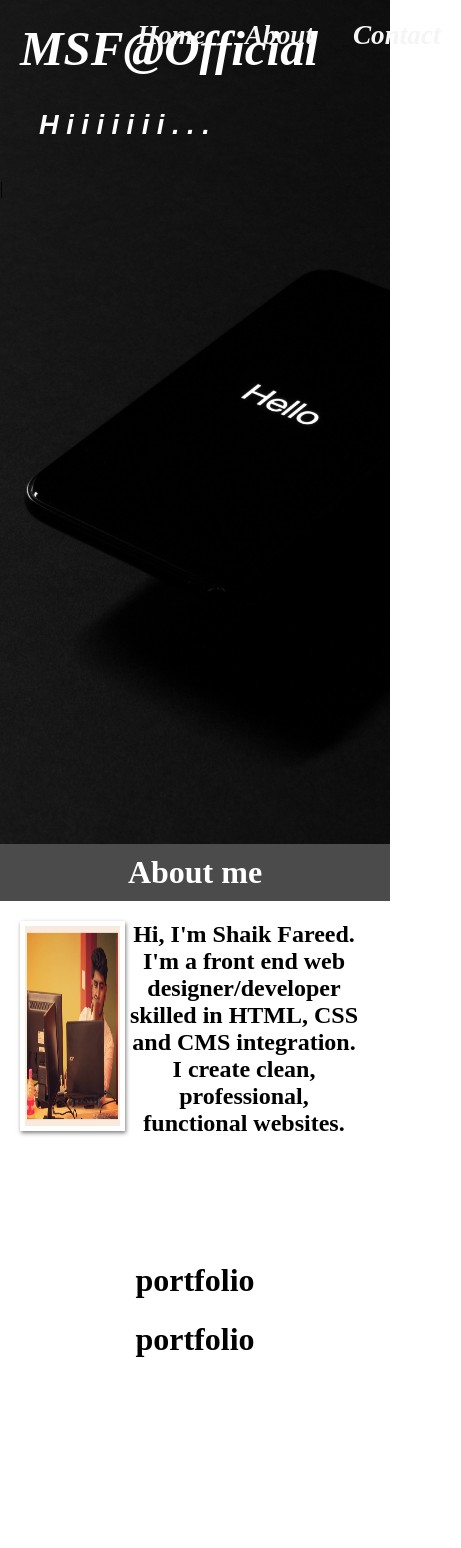
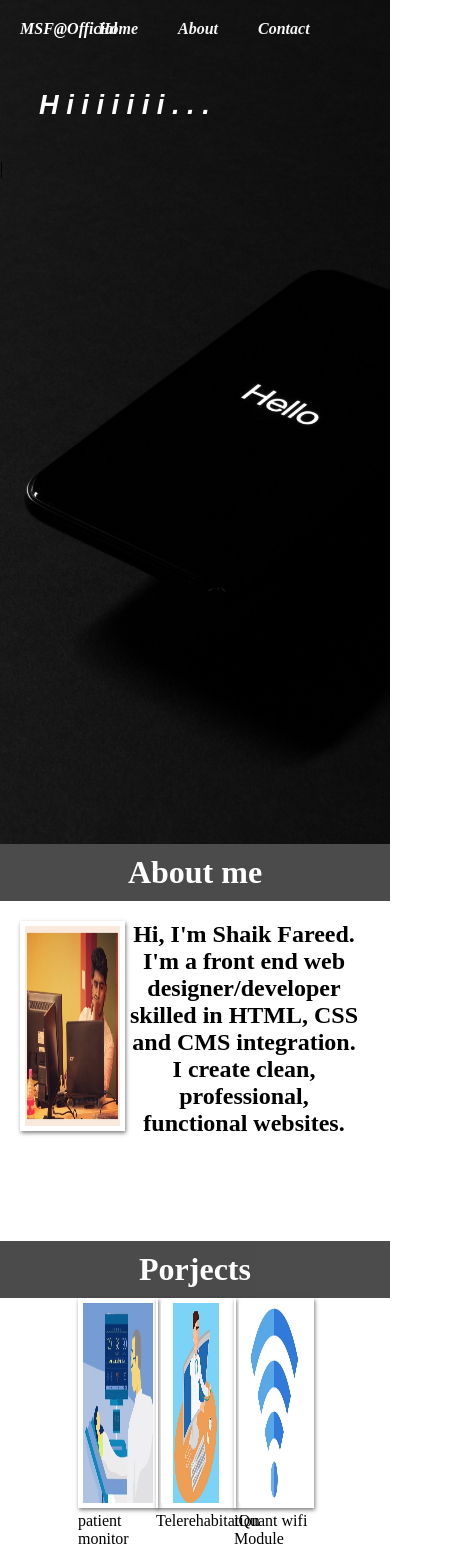
Before and after one commit to fareedmsf/MSF-OFFICIAL, a plain HTML site: page index.html in a window 390 px wide. Shown: the whole page, 461 px wide, since content can reach past the window. Before the commit the page ends 1379 px from the top, so only its background shows below. Drawn offline with nearby package versions, Linux system fonts and the light colour scheme.

Commit message:
project img adding

```diff
--- a/css/style.css
+++ b/css/style.css
@@ -22,7 +22,7 @@ body{
     grid-template-columns:30% 70%;
     grid-template-rows:70px;
     color: whitesmoke;
- font-family:tw cen Mt;
+    font-family:tw cen Mt;
     font-style: italic;
     font-weight: bold;
     font-size: 1.7em;
@@ -83,7 +83,47 @@ body{
     font-weight: bold;
     font-size: 1.5em;
 }
-.portfolio{
-    text-align: center;
+.projects{
+    display:grid;
+    grid-template-columns: 20% 20% 20%;
+   place-content: center;
 
 }
+
+.pic proname{
+    padding:5px;
+    width:90%;
+    height: 200px;
+    box-shadow:1px 2px 4px rgba(0, 0, 0, .5);
+}
+
+
+/*media query*/
+
+@media only screen and (max-width: 500px) {
+
+.nav{
+    display: grid;
+    grid-template-columns:20% 60%;
+    grid-template-rows:50px;
+    color: whitesmoke;
+    font-family:tw cen Mt;
+    font-style: italic;
+    font-weight: bold;
+    font-size: 1em;
+
+
+}
+.menu{
+    display: grid;
+    text-align: right;
+    grid-template-columns:repeat(3,1fr);
+}
+
+.logo ul li{
+    color: white;
+
+    font-size: 1em;
+    font-style: italic;
+}
+}
--- a/index.html
+++ b/index.html
@@ -39,17 +39,34 @@
             </div>
         </div>
     </div>
-    <div class="portfolio">
-        <div class="portfolio-heading">
-                <h1>portfolio</h1>
-        </div>
-     </div>
 
-      <div class="portfolio">
-        <div class="portfolio-heading">
-                <h1>portfolio</h1>
-        </div>
-     </div>
+    <div class="about-heading"><h1>Porjects</h1></div>
+    <div class="projects">
+
+            <div class="pro1 card">
+                <div class="pic">
+                    <img src="img/pro1.JPG" alt="">
+                    <div>patient monitor </div>
+                </div>
+            </div>
+
+            <div class="pro1 card">
+                <div class="pic">
+                    <img src="img/pro2.jpg" alt="">
+                    <div>Telerehabitation</div>
+                </div>
+            </div>
+
+            <div class="pro1 card">
+                <div class="pic">
+                    <img src="img/wifi.png" alt="">
+                    <div class="proname">iQuant wifi Module</div>
+                </div>
+            </div>
+
+    </div>
+
+
 
     </div>
 </body>
```
Also changed, not shown: img/pro1.JPG (added), img/pro2.jpg (added), img/wifi.png (added).
